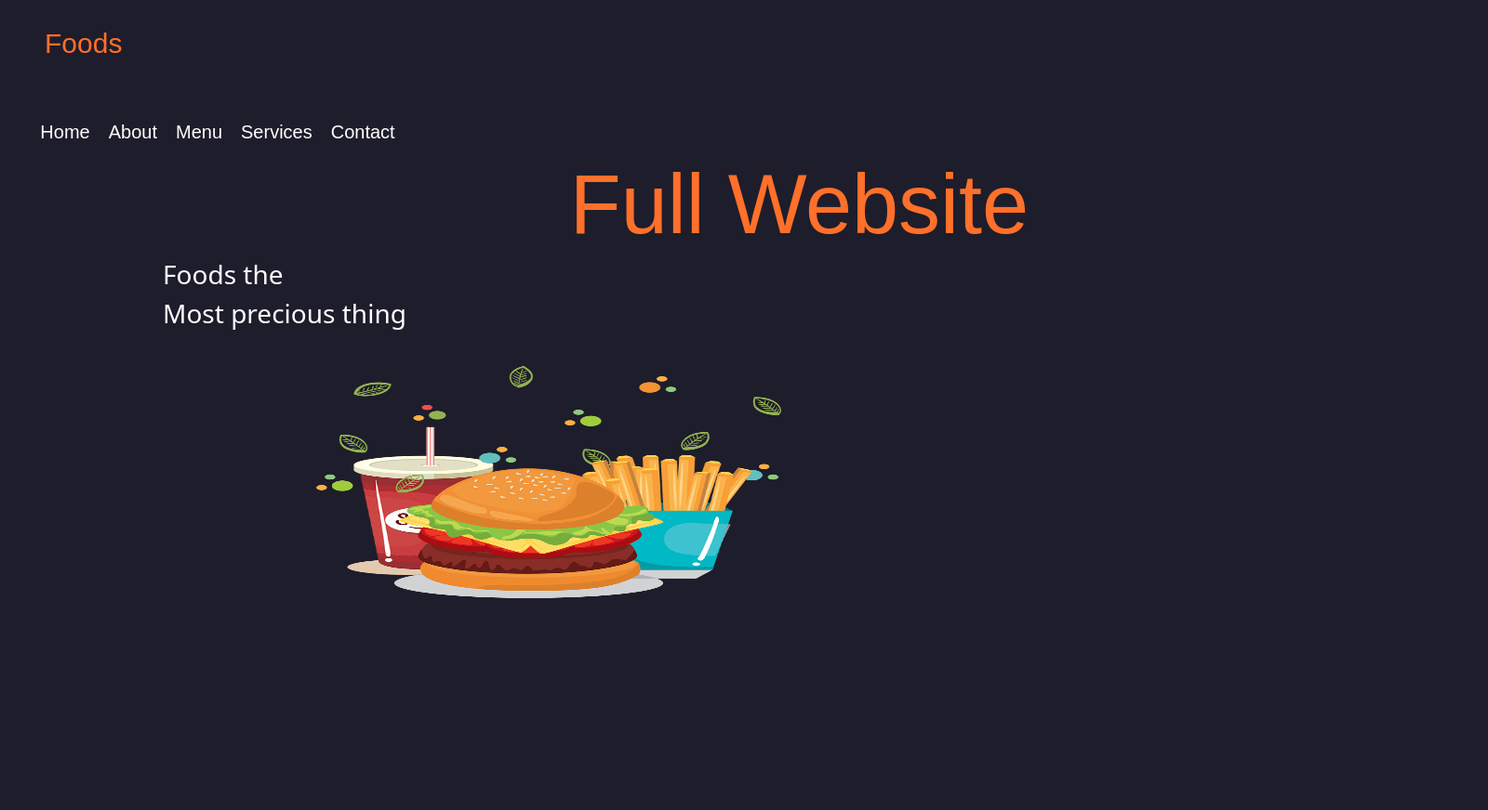
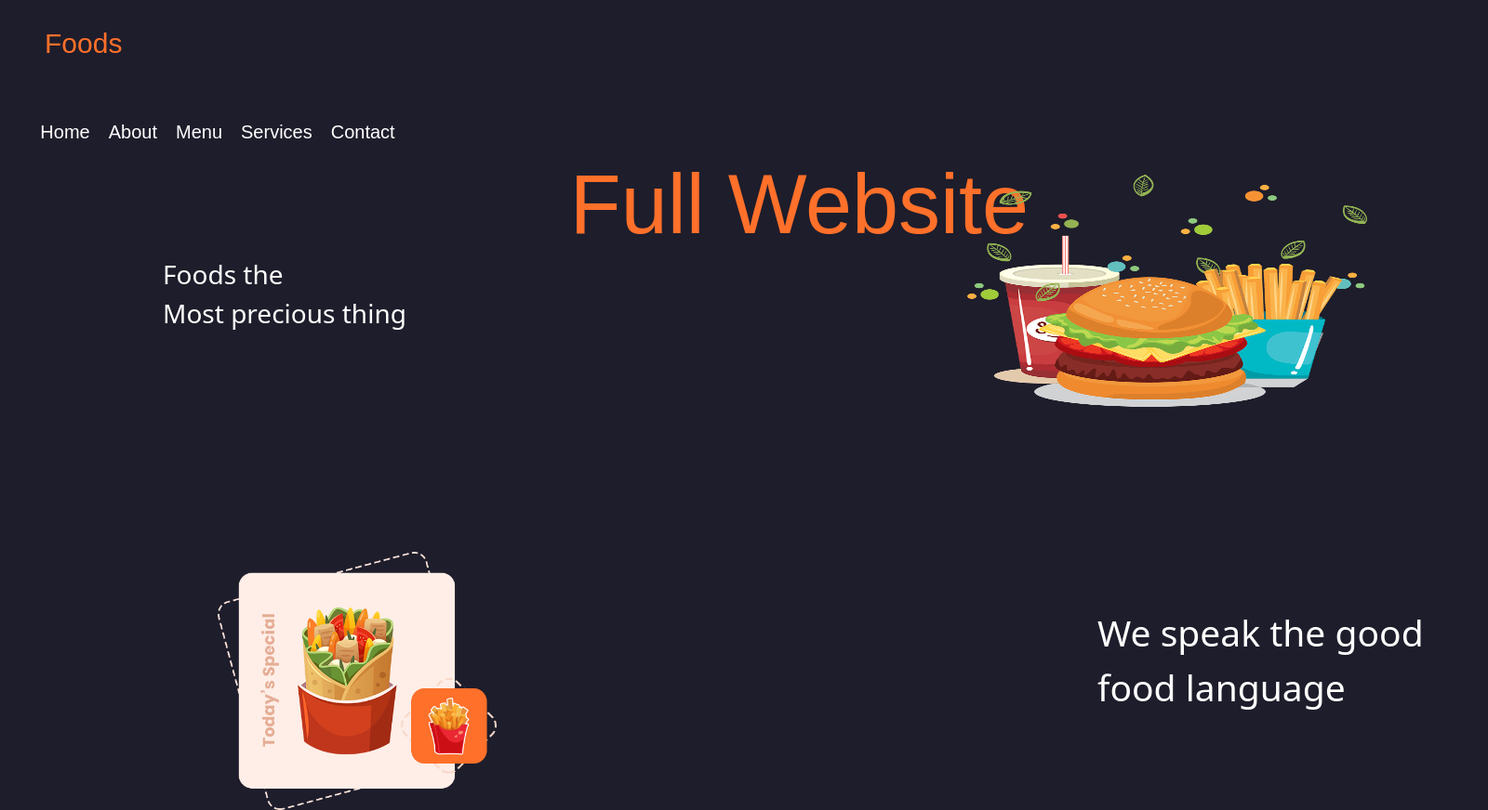
Before and after one commit to JohnFredyPabonBolanoCampus/prueba, a plain HTML site: page index.html in a window 1280 px wide. Shown: the whole page at 93% size, 1600 px wide, since content can reach past the window. Before the commit the page ends 800 px from the top, so only its background shows below. Drawn offline with nearby package versions, Linux system fonts and the light colour scheme.

Commit message:
al 100%2

```diff
--- a/index.html
+++ b/index.html
@@ -33,7 +33,14 @@
         <p><button>Today's Menu</button></p>
 
 
-        <img class="home" src="home.png"></div>
+        <img class="home" src="home.png">
+        <img class="holos" src="about.png">
+        <p class="holus">We speak the good
+            food language</p>
+
+
+
+    </div>
 
 
 
--- a/styles.css
+++ b/styles.css
@@ -51,10 +51,11 @@ header article article  {
 
 .home {
     height: 250px;
-    width: 500px;
+    width: 430px;
     background: none;
     position: relative;
-    left: 340px;
+    left: 1040px;
+    bottom: 220px;
 }
 
 .hola2 {
@@ -67,3 +68,21 @@ header article article  {
     top:30px ;
     background: none;
 }
+
+.holus {
+    color:white;
+    font-size: 39px;
+    position: relative;
+    left: 1180px;
+    width:420px;
+    bottom: 20px;
+}
+
+.holos {
+    position: relative;
+    top: 200px;
+    left: -200px;
+    width: 300px;
+}
+header article article:hover{
+ color:#ff702a}
```
